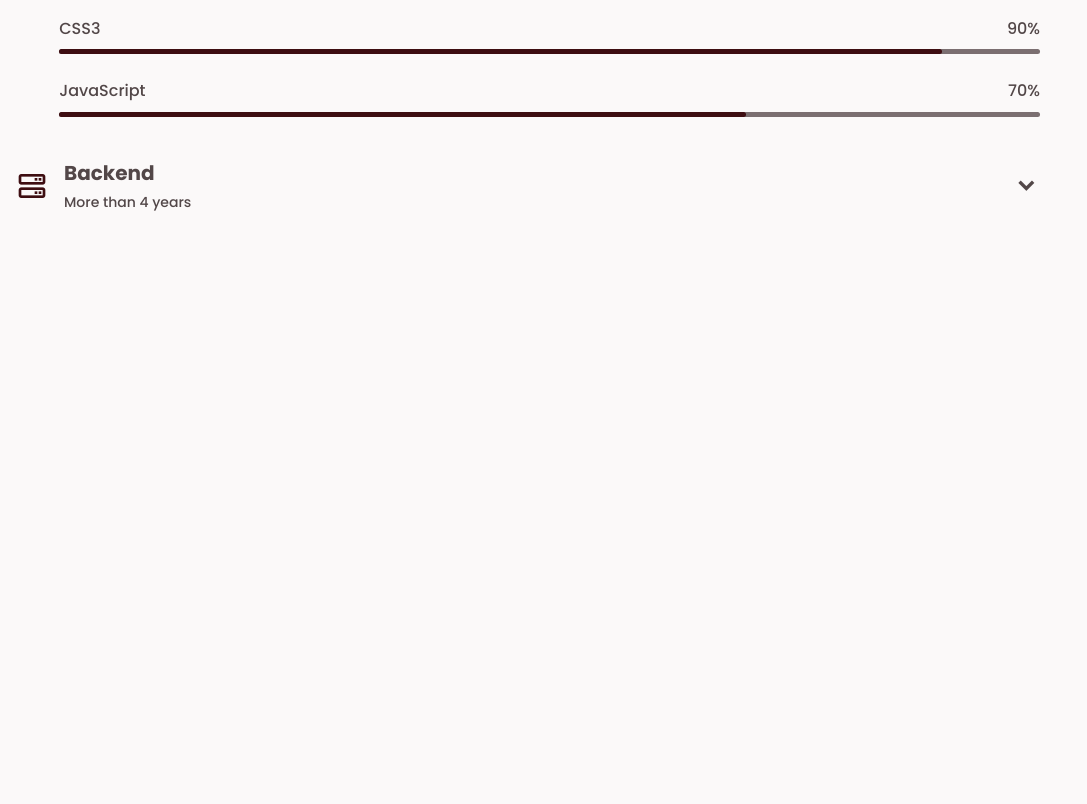
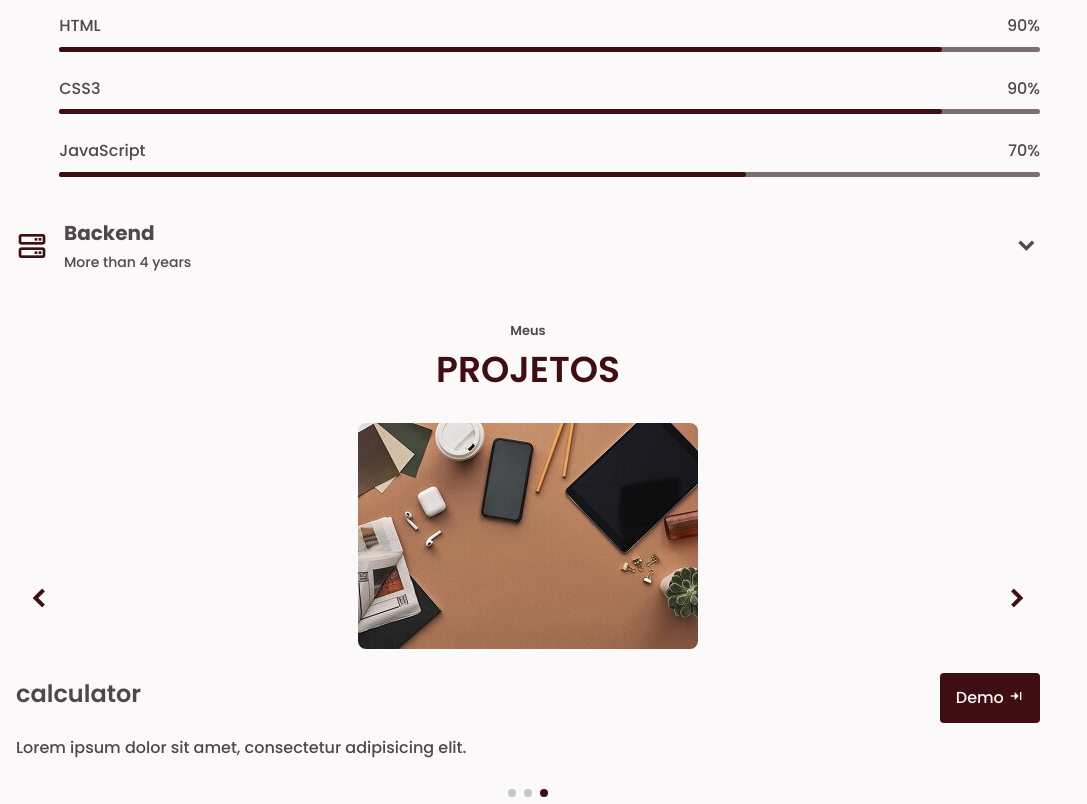
Before and after one commit to tonGuedesDev/my-portfolio, a plain HTML site: page index.html in a window 1280 px wide. Shown: the part 1968-2772 px from the top of the page, without its empty margins (0-1087 px from the left). Before the commit the page ends 2199 px from the top, so only its background shows below. Drawn offline with nearby package versions, Linux system fonts and the light colour scheme.

Commit message:
add my projects

```diff
--- a/assets/css/styles.css
+++ b/assets/css/styles.css
@@ -35,6 +35,7 @@
   display: block;
   font-size: var(--smaller-font-size);
   font-weight: var(--font-semi-bold);
+  margin-top: 30px;
 }
 /*===== LAYOUT =====*/
 .bd-container {
@@ -236,6 +237,10 @@
   color: var(--first-color-light);
 }
 
+.home__button:hover {
+    background-color: var(--firs-color-dark);
+}
+
 /*BUTTONS*/
 .button {
   display: inline-block;
@@ -244,10 +249,6 @@
   padding: .75rem 1rem;
   border-radius: .25rem;
   transition: 300ms
-}
-
-.button:hover {
-  background-color: var(--firs-color-dark);
 }
 
 .button-light {
@@ -279,6 +280,7 @@
 
 
 /*===== SKILLS =====*/
+
 .skills__container {
   grid-row-gap: 0;
 }
@@ -288,7 +290,6 @@
   align-items: center;
   margin-bottom: var(--mb-2);
   cursor: pointer;
-  transition: 500ms;
 }
 
 .skills__list {
@@ -379,20 +380,74 @@
   transform: rotate(-180deg);
 }
 
-/*===== SERVICES =====*/
+/*===== PORTFOLIO =====*/
+.portfolio__container {
+  overflow: initial;
+  margin-bottom: 30px;
+}
+
+.portfolio__content {
+  padding: 0 1.5rem
+}
 
 
-/*===== PROJECT IN MIND =====*/
 
+.portfolio__img {
+  border-radius: .5rem;
+  justify-self: center;
+}
 
-/*===== PORTFOLIO =====*/
+.portfolio__title {
+  font-size: var(--h2-font-size);
+  margin-bottom: var(--mb-1);
+}
 
+.portfolio__description {
+  margin-top: .75rem;
+  margin-bottom: .75rem;
+  width: 90%;
+}
 
+.button__title {
+  display: flex;
+  justify-content: space-between;
+  align-items: center;
+}
+
+.portfolio__button {
+  justify-self: start;
+}
+
+.portfolio__button:hover .button-icon {
+  transform: translateX(.25rem);
+}
 /* Active menu portfolio*/
 
 
-/*===== TESTIMONIAL =====*/
+/*===== SWIPER CAROUSEL =====*/
+.swiper-button-prev::after,
+.swiper-button-next::after {
+  content: '';
+}
 
+.swiper-portfolio-icon {
+  font-size: 2rem;
+  color: var(--first-color);
+}
+
+.swiper-container-horizontal > .swiper-pagination-bullets {
+  bottom: -2rem;
+}
+
+.swiper-pagination-bullet-active {
+  background: var(--first-color);
+}
+
+.swiper-button-prev,
+.swiper-button-next,
+.swiper-pagination-bullets {
+  outline: none;
+}
 
 /*===== CONTACTME =====*/
 
--- a/assets/js/main.js
+++ b/assets/js/main.js
@@ -83,6 +83,18 @@
 
 
 /*===== SWIPER CAROUSEL =====*/
+let swiper = new Swiper('.portfolio__container', {
+    cssMode: true,
+    loop: true,
 
+    navigation: {
+      nextEl: '.swiper-button-next',
+      prevEl: '.swiper-button-prev',
+    },
+      pagination: {
+      el: '.swiper-pagination',
+      clickable: true
+    },
+    });
 
 /*===== GSAP ANIMATION =====*/
--- a/index.html
+++ b/index.html
@@ -5,7 +5,7 @@
         <meta name="viewport" content="width=device-width, initial-scale=1.0">
 
         <!-- ===== SWIPER CSS ===== -->
-        <link rel="stylesheet" href="">
+        <link rel="stylesheet" href="assets/css/swiper-bundle.min.css">
 
         <!-- ===== BOX ICONS ===== -->
         <link href='https://unpkg.com/boxicons@2.0.7/css/boxicons.min.css' rel='stylesheet'>
@@ -54,7 +54,7 @@
                         <span class="home__greeting">olá meu nome é</span>
                         <h1 class="home__name">Wellington Guedes</h1>
                         <span class="home__profession">Web Developer</span>
-                        <a download="" href="assets/pdf/Clay-Doe-Cv.pdf" target="_blank" class="button button-light">Download Cv</a>
+                        <a download="" href="assets/pdf/Clay-Doe-Cv.pdf" target="_blank" class="button home__button button-light">Download Cv</a>
                     </div>
 
                     <div class="home__social">
@@ -179,13 +179,76 @@
                         </div>
                     </div>
             </section>
-            <!--===== SERVICES =====-->
-
-
-            <!--===== PROJECT IN MIND =====-->
-
 
             <!--===== PORTFOLIO =====-->
+            <section class="portfolio bd-container" id="portfolio">
+                <span class="section-subtitle">Meus</span>
+                <h2 class="section-title">PROJETOS</h2>
+
+                <div class="portfolio__container swiper-container">
+                    <div class="swiper-wrapper">
+                <!--===== PORTFOLIO 1 =====-->
+                        <div class="porfolio__content bd-grid swiper-slide">
+                            <img src="assets/img/work1.jpg" alt="" class="portfolio__img">
+
+                            <div class="portfolio__data">
+                                <div class="button__title">
+                                    <h3 class="portfolio__title">Modern Website</h3>
+                                     <a href="#" class="button portfolio__button">
+                                    Demo
+                                        <i class='bx bxs-arrow-to-right button-icon'></i>
+                                    </a>
+                                </div>
+                                <p class="portfolio__description">Lorem ipsum dolor sit amet, consectetur adipisicing elit.</p>
+
+                            </div>
+                        </div>
+
+                        <!--===== PORTFOLIO 2 =====-->
+                        <div class="porfolio__content bd-grid swiper-slide">
+                            <img src="assets/img/work2.jpg" alt="" class="portfolio__img">
+
+                            <div class="portfolio__data">
+                                <div class="button__title">
+                                    <h3 class="portfolio__title">Pokedex</h3>
+                                     <a href="#" class="button portfolio__button">
+                                    Demo
+                                        <i class='bx bxs-arrow-to-right button-icon'></i>
+                                    </a>
+                                </div>
+                                <p class="portfolio__description">Lorem ipsum dolor sit amet, consectetur adipisicing elit.</p>
+
+                            </div>
+                        </div>
+
+                        <!--===== PORTFOLIO 3 =====-->
+                        <div class="porfolio__content bd-grid swiper-slide">
+                            <img src="assets/img/work3.jpg" alt="" class="portfolio__img">
+
+                            <div class="portfolio__data">
+                                <div class="button__title">
+                                    <h3 class="portfolio__title">calculator</h3>
+                                     <a href="#" class="button portfolio__button">
+                                    Demo
+                                        <i class='bx bxs-arrow-to-right button-icon'></i>
+                                    </a>
+                                </div>
+                                <p class="portfolio__description">Lorem ipsum dolor sit amet, consectetur adipisicing elit.</p>
+                            </div>
+                        </div>
+                    </div>
+
+                    <!-- Add Arrows -->
+                    <div class="swiper-button-next">
+                        <i class="bx bxs-chevron-right swiper-portfolio-icon"></i>
+                    </div>
+                    <div class="swiper-button-prev">
+                        <i class="bx bxs-chevron-left swiper-portfolio-icon"></i>
+                    </div>
+                    <!-- Add Pagination -->
+                    <div class="swiper-pagination"></div>
+                </div>
+            </section>
 
 
             <!--===== TESTIMONIAL =====-->
```
Also changed, not shown: assets/css/swiper-bundle.min.css, assets/js/swiper-bundle.min.js.
